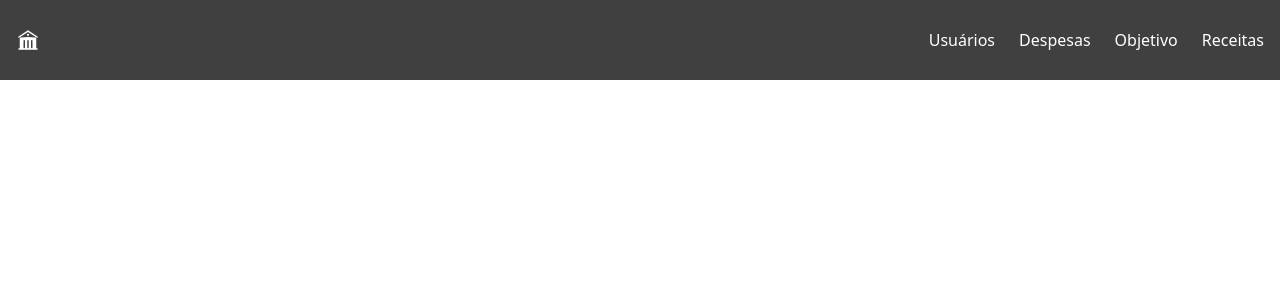
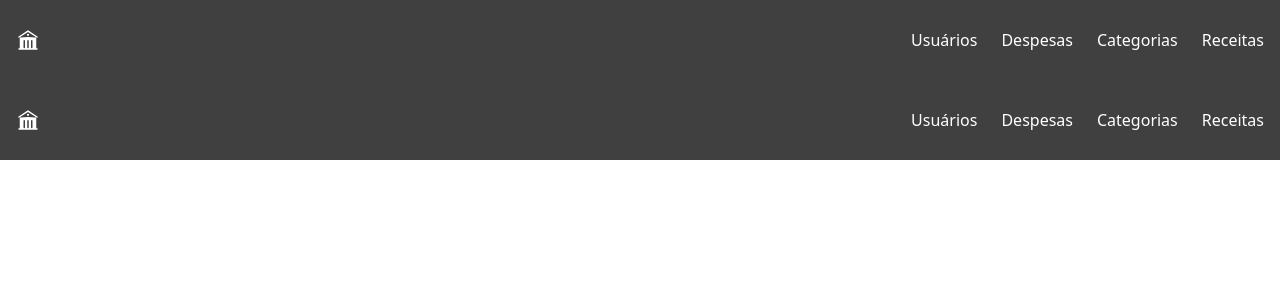
Before and after one commit to ines-alessandra/OrganizeBill, a Next.js app in the folder organize-bill-front/: page /components/Navbar in a window 1280 px wide. Shown: the top 300 px of the page. Built offline with nearby package versions, Linux system fonts and the light colour scheme.

Commit message:
navbar fixa para todas as paginas

```diff
--- a/organize-bill-front/pages/_app.js
+++ b/organize-bill-front/pages/_app.js
@@ -1,7 +1,13 @@
 import '../app/globals.css';
+import Navbar from './components/Navbar';
 
 const App = ({ Component, pageProps }) => {
-    return <Component {...pageProps} />
+    return (
+        <>
+            <Navbar />
+            <Component {...pageProps} />
+        </>
+    )
 }
 
 export default App;
--- a/organize-bill-front/pages/components/Navbar.jsx
+++ b/organize-bill-front/pages/components/Navbar.jsx
@@ -23,7 +23,7 @@ const Navbar = () => {
               </li>
               <li>
                 <Link href="/objetivo">
-                  <p>Objetivo</p>
+                  <p>Categorias</p>
                 </Link>
               </li>
               <li>
```
